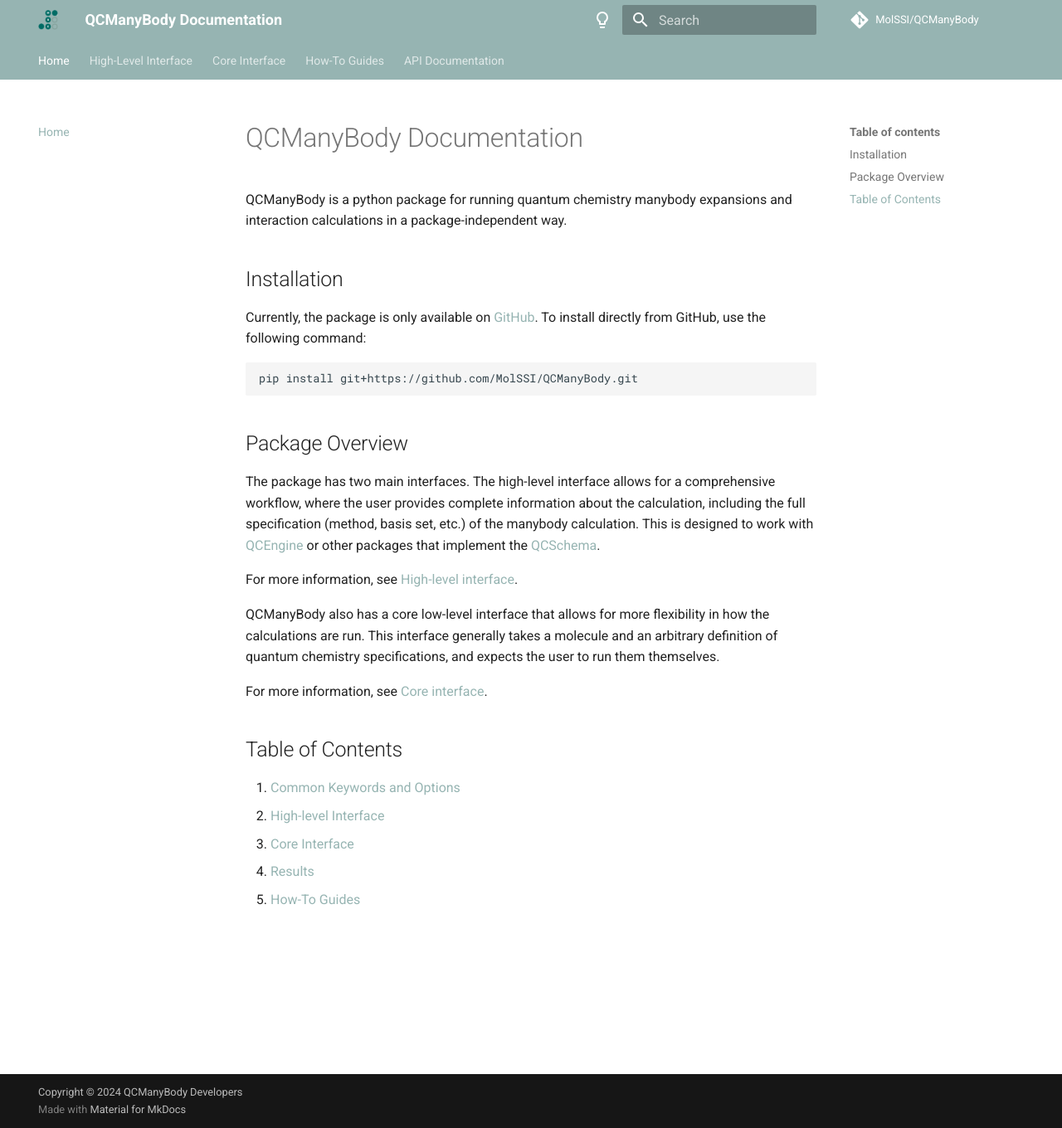
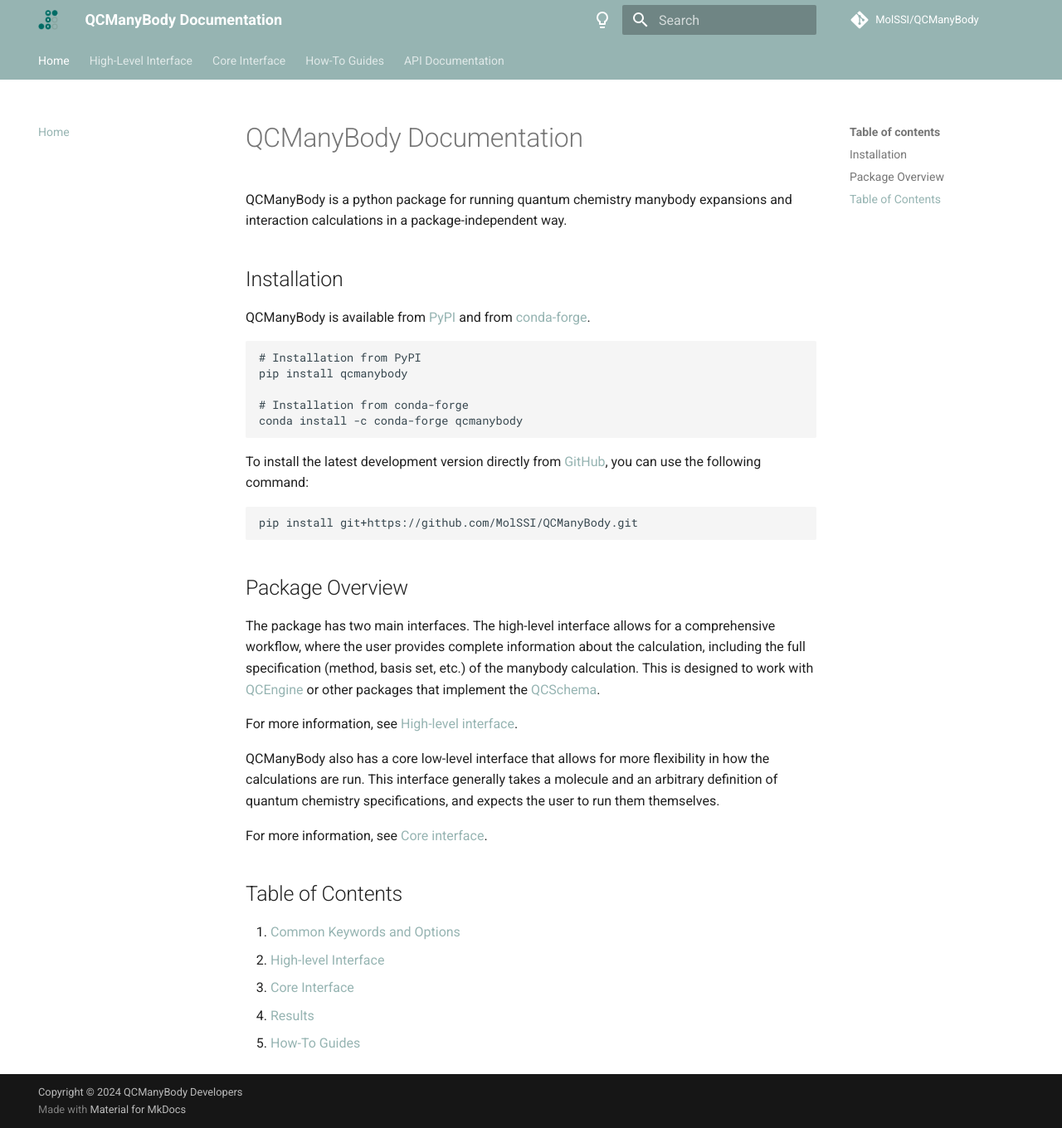
Before and after one commit to MolSSI/QCManyBody, an MkDocs documentation site: the page built from docs/index.md, in a window 1280 px wide and 1360 px high. Shown: the whole window at 83% size. Built offline with MkDocs 1.6.1 and Material for MkDocs 9.7.7, drawn with Linux system fonts in a browser that asks for light colours; comment, search, counter and statistics services are not loaded.

Commit message:
Update installation instructions

````diff
--- a/docs/index.md
+++ b/docs/index.md
@@ -5,8 +5,19 @@ package-independent way.
 
 ## Installation
 
-Currently, the package is only available on [GitHub](https://github.com/MolSSI/QCManyBody). To install directly
-from GitHub, use the following command:
+QCManyBody is available from [PyPI](https://pypi.org/project/qcmanybody) and from
+[conda-forge](https://anaconda.org/conda-forge/qcmanybody).
+
+```bash
+# Installation from PyPI
+pip install qcmanybody
+
+# Installation from conda-forge
+conda install -c conda-forge qcmanybody
+```
+
+To install the latest development version directly from
+[GitHub](https://github.com/MolSSI/QCManyBody), you can use the following command:
 
 ```bash
 pip install git+https://github.com/MolSSI/QCManyBody.git
````
Also changed, not shown: README.md (+13 -2 lines).
